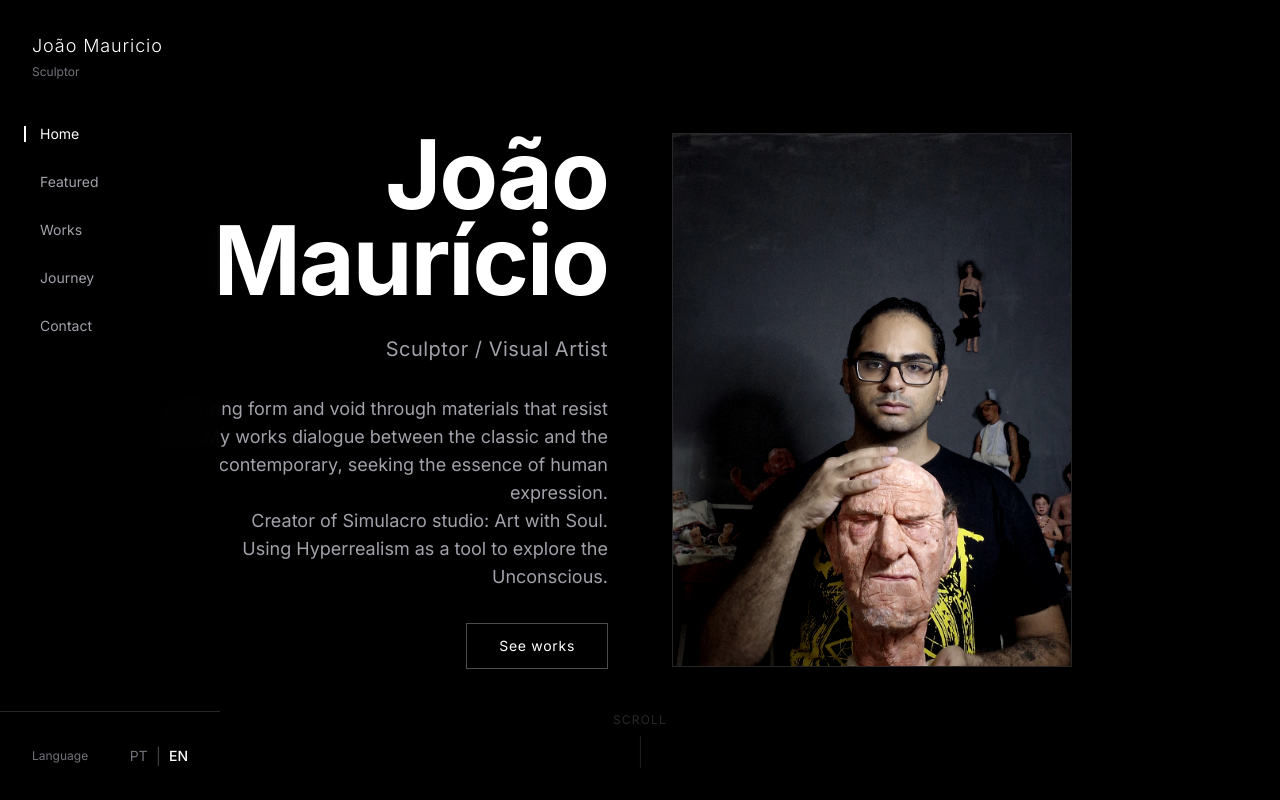
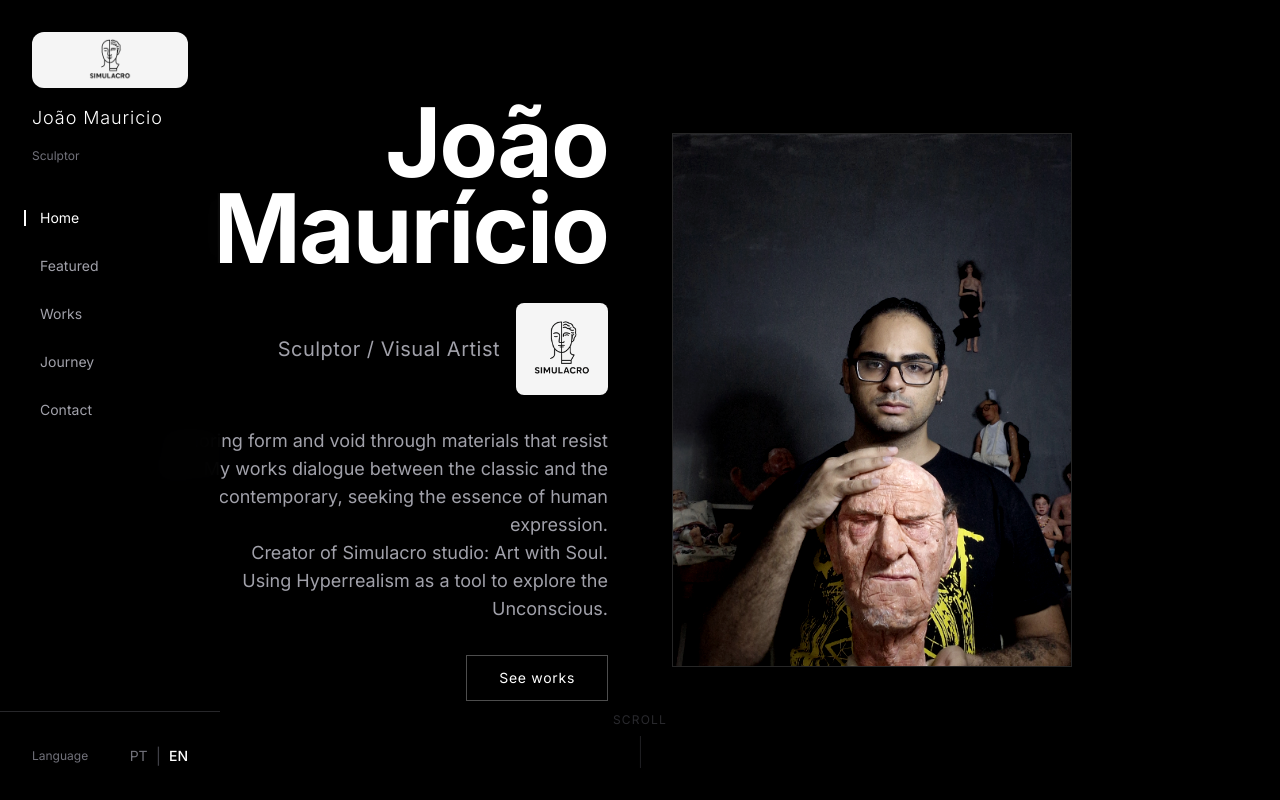
Before and after one commit to jaoneto-rg/jm-landingpage, a Next.js app: page /en#hero in a window 1280 px wide. Built offline with nearby package versions, Linux system fonts and the light colour scheme.

Commit message:
feat: implement landing page components, localization support, and exhibition showcase gallery

```diff
--- a/app/layout.tsx
+++ b/app/layout.tsx
@@ -7,6 +7,9 @@ const inter = Inter({ subsets: ['latin'] })
 export const metadata: Metadata = {
   title: 'João Mauricio | Escultor & Artista Plástico',
   description: 'Portfólio de João Mauricio, escultor e artista plástico. Obras em bronze, mármore e materiais contemporâneos.',
+  icons: {
+    icon: '/images/artist/logo.png',
+  },
 }
 
 export default function RootLayout({
--- a/components/Section1Hero.tsx
+++ b/components/Section1Hero.tsx
@@ -104,15 +104,26 @@ export default function Section1Hero({ messages }: Section1HeroProps) {
               {name}
             </motion.h1>
 
-            {/* Profissão */}
-            <motion.p
+            {/* Profissão e Logo */}
+            <motion.div
               initial={{ opacity: 0, y: 20 }}
               animate={{ opacity: isVisible ? 1 : 0, y: isVisible ? 0 : 20 }}
               transition={{ duration: 0.6, delay: 0.2 }}
-              className={heroStyles.profession}
+              className={heroStyles.professionWrapper}
             >
-              {profession}
-            </motion.p>
+              <p className={heroStyles.profession}>
+                {profession}
+              </p>
+              <div className={heroStyles.heroLogoContainer}>
+                <Image
+                  src="/images/artist/logo.png"
+                  alt="Logo"
+                  width={92}
+                  height={92}
+                  className="object-contain p-2"
+                />
+              </div>
+            </motion.div>
 
             {/* Bio */}
             <motion.p
@@ -154,7 +165,7 @@ export default function Section1Hero({ messages }: Section1HeroProps) {
                 className={heroStyles.photoPlaceholder}
                 style={heroStyles.photoPlaceholderInline}
               >
-  <Image
+                <Image
                   src="/images/artist/perfil.jpeg"
                   alt="Foto de João Maurício"
                   fill
--- a/components/Section2Model3D.tsx
+++ b/components/Section2Model3D.tsx
@@ -22,6 +22,7 @@ interface Section2Model3DProps {
         year: string
         dimensions: string
         edition: string
+        price: string
       }
       artwork: {
         title: string
@@ -30,6 +31,7 @@ interface Section2Model3DProps {
         year: string
         dimensions: string
         edition: string
+        price: string
         image: string
         model3d?: string
       }
@@ -183,6 +185,10 @@ export default function Section2Model3D({ messages }: Section2Model3DProps) {
               <span className={section2Styles.specLabel}>{labels.edition}</span>
               <span className={section2Styles.specValue}>{artwork.edition}</span>
             </div>
+            <div className={section2Styles.specRow}>
+              <span className={section2Styles.specLabel}>{labels.price}</span>
+              <span className={section2Styles.specValue}>{artwork.price}</span>
+            </div>
           </div>
         </motion.div>
       </div>
--- a/components/Sidebar.tsx
+++ b/components/Sidebar.tsx
@@ -2,6 +2,7 @@
 
 import { useState, useEffect, useCallback } from 'react'
 import { motion, AnimatePresence } from 'framer-motion'
+import Image from 'next/image'
 import { sidebarStyles, getNavButtonClass, getNavIndicatorClass, getLangButtonClass } from '../styles/SidebarStyles'
 
 interface SidebarProps {
@@ -186,6 +187,20 @@ export default function Sidebar({ locale, onLocaleChange, messages }: SidebarPro
       >
         {/* Logo / Nome */}
         <div className={sidebarStyles.headerContainer}>
+          <motion.div
+            initial={{ opacity: 0, scale: 0.8 }}
+            animate={{ opacity: isVisible ? 1 : 0, scale: isVisible ? 1 : 0.8 }}
+            transition={{ delay: 0.05, duration: 0.4 }}
+            className={sidebarStyles.logoContainer}
+          >
+            <Image
+              src="/images/artist/logo.png"
+              alt="Logo João Maurício"
+              width={56}
+              height={56}
+              className={sidebarStyles.logoImage}
+            />
+          </motion.div>
           <motion.h1
             initial={{ opacity: 0, x: -60 }}
             animate={{
--- a/messages/en.json
+++ b/messages/en.json
@@ -23,7 +23,8 @@
     "labels": {
       "year": "Year",
       "dimensions": "Dimensions",
-      "edition": "Edition"
+      "edition": "Edition",
+      "price": "Price"
     },
     "artwork": {
       "title": "Entropie",
@@ -32,6 +33,7 @@
       "year": "2026",
       "dimensions": "42x28x20",
       "edition": "Unique piece",
+      "price": "R$: 7.500,00",
       "image": "/images/works/21_entropie.jpeg",
       "model3d": ""
     }
@@ -253,7 +255,8 @@
           "Cold Porcelain",
           "Resin"
         ],
-        "dimensions": "42cm x 28cm x 20cm"
+        "dimensions": "42cm x 28cm x 20cm",
+        "price": "R$: 7.500,00"
       },
       {
         "title": "Comfort in Discomfort",
@@ -262,7 +265,18 @@
           "Cold Porcelain",
           "Resin"
         ],
-        "dimensions": "70cm x 56cm x 33cm"
+        "dimensions": "70cm x 56cm x 33cm",
+        "price": "R$: 4.800,00"
+      },
+      {
+        "title": "Death Drive",
+        "image": "/images/works/23_pulsao_morte.jpeg",
+        "tags": [
+          "Cold Porcelain",
+          "Resin"
+        ],
+        "dimensions": "57cm x 24cm x 24cm",
+        "price": "R$: 6.000,00"
       }
     ]
   },
--- a/messages/pt.json
+++ b/messages/pt.json
@@ -23,7 +23,8 @@
     "labels": {
       "year": "Ano",
       "dimensions": "Dimensões",
-      "edition": "Edição"
+      "edition": "Edição",
+      "price": "Valor"
     },
     "artwork": {
       "title": "Entropie",
@@ -32,6 +33,7 @@
       "year": "2026",
       "dimensions": "42x28x20",
       "edition": "Peça única",
+      "price": "R$: 7.500,00",
       "image": "/images/works/21_entropie.jpeg",
       "model3d": ""
     }
@@ -253,7 +255,8 @@
           "Porcelana Fria",
           "Resina"
         ],
-        "dimensions": "42cm x 28cm x 20cm"
+        "dimensions": "42cm x 28cm x 20cm",
+        "price": "R$: 7.500,00"
       },
       {
         "title": "Conforto no Desconforto",
@@ -262,7 +265,18 @@
           "Percelana Fria",
           "Resina"
         ],
-        "dimensions": "70cm x 56cm x 33cm"
+        "dimensions": "70cm x 56cm x 33cm",
+        "price": "R$: 4.800,00"
+      },
+      {
+        "title": "Pulsão de Morte",
+        "image": "/images/works/23_pulsao_morte.jpeg",
+        "tags": [
+          "Porcelana Fria",
+          "Resina"
+        ],
+        "dimensions": "57cm x 24cm x 24cm",
+        "price": "R$: 6.000,00"
       }
     ]
   },
--- a/styles/Section1HeroStyles.ts
+++ b/styles/Section1HeroStyles.ts
@@ -11,7 +11,9 @@ export const heroStyles = {
     letterSpacing: '-0.02em',
     lineHeight: '0.9',
   },
+  professionWrapper: "flex items-center gap-4",
   profession: "text-zinc-400 text-lg sm:text-xl tracking-wide",
+  heroLogoContainer: "w-18 h-18 bg-[#f5f5f5] rounded-lg flex items-center justify-center overflow-hidden shrink-0",
   bio: "text-zinc-400 text-base sm:text-lg max-w-xl leading-relaxed",
   ctaButton: "mt-8 px-8 py-3 border border-white/30 text-white text-sm tracking-wider hover:bg-white hover:text-black transition-all duration-300 focus:outline-none focus:ring-2 focus:ring-white/50",
 
--- a/styles/SidebarStyles.ts
+++ b/styles/SidebarStyles.ts
@@ -20,7 +20,9 @@ export const sidebarStyles = {
   },
 
   // Header / Logo
-  headerContainer: "p-8 pb-4",
+  headerContainer: "p-8 pb-4 space-y-4",
+  logoContainer: "w-18 h-18 bg-[#f5f5f5] rounded-xl flex items-center justify-center overflow-hidden",
+  logoImage: "w-14 h-14 object-contain",
   logoText: "text-lg font-light text-white tracking-wider",
   subtitleText: "text-xs text-zinc-500 mt-1",
 
```
Also changed, not shown: public/images/artist/logo.png (added), 1 other file (tests, documents, lock files or other folders).
